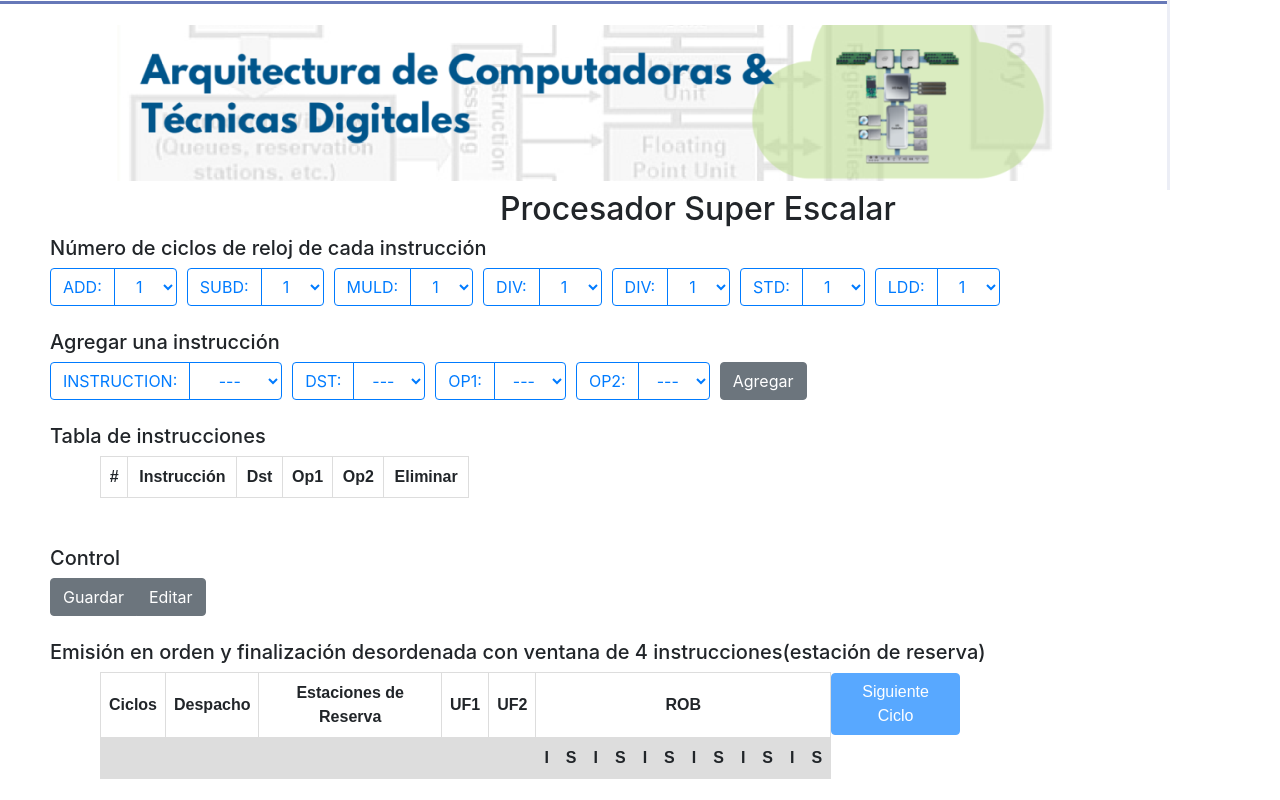
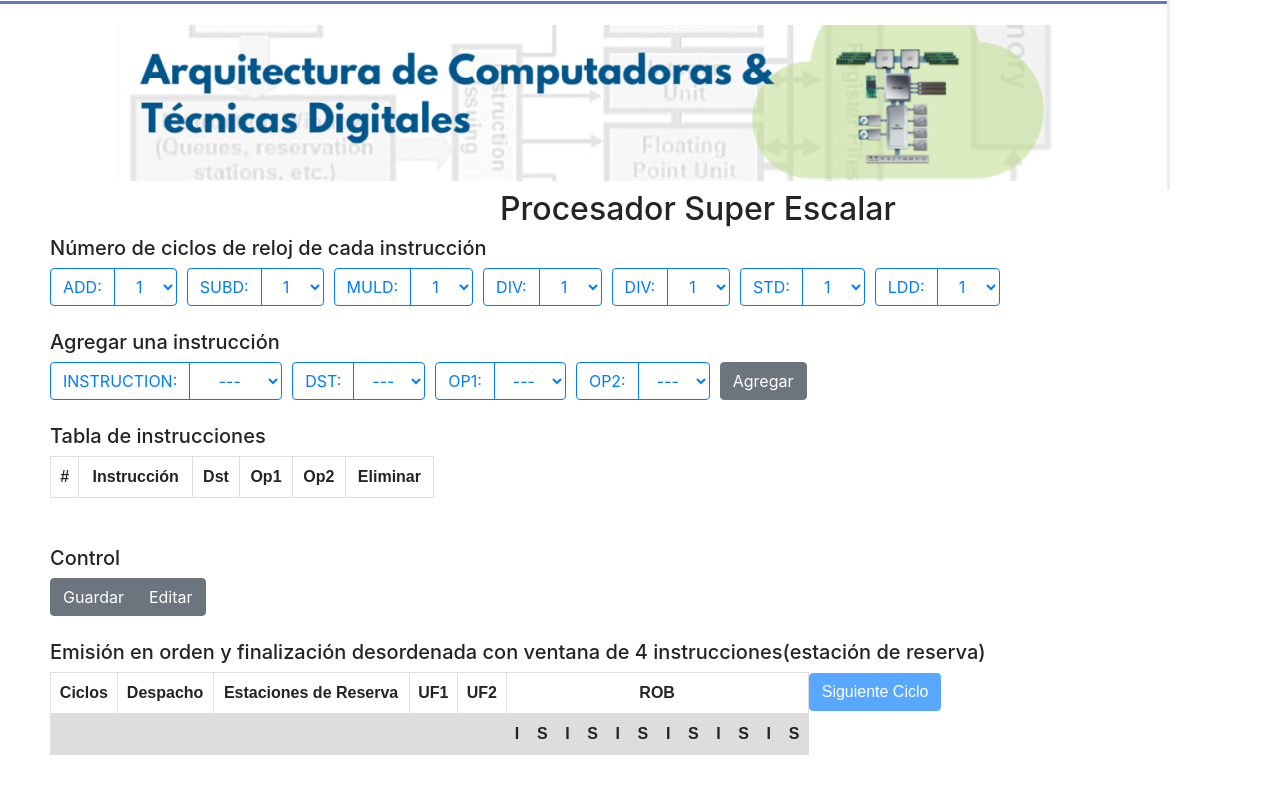
Before and after one commit to federico89martinez/procSuperEscalar, an Angular app: page / in a window 1280 px wide. Shown: the top 800 px of the page. Built offline with nearby package versions, Linux system fonts and the light colour scheme.

Commit message:
version mejorada

```diff
--- a/src/app/app.component.html
+++ b/src/app/app.component.html
@@ -429,7 +429,7 @@
 <br><br/>
 
 <h5 style="margin-left: 50px">Tabla de instrucciones</h5>
-<div style="margin-left: 50px" class="tabla">
+<div  class="tabla">
 <table>
     <tr>
         <th>#</th>
@@ -467,7 +467,7 @@
 
 <h5 style="margin-left: 50px">Emisión en orden y finalización desordenada con ventana de 4 instrucciones(estación de reserva)</h5>
 
-<div style="margin-left: 50px" class="tabla2">
+<div  class="tabla2">
   <table class="egt">
       <thead>
       <tr>
```
